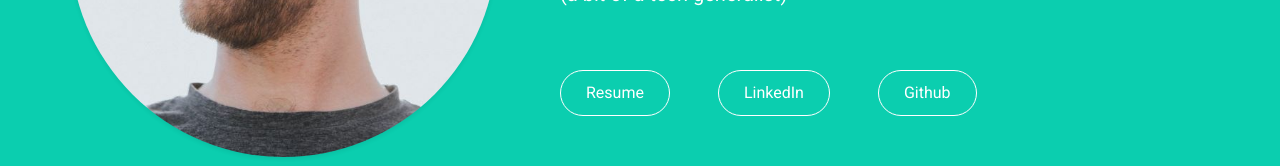
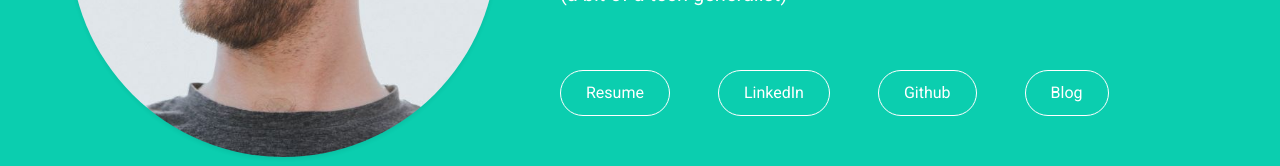
Before and after one commit to jasper9/staticweb_s3-joshsthings, a plain HTML site: page public/index.html in a window 1280 px wide. Shown: the part 757-923 px from the top of the page. Drawn offline with nearby package versions, Linux system fonts and the light colour scheme.

Commit message:
Update index.html

```diff
--- a/public/index.html
+++ b/public/index.html
@@ -121,6 +121,7 @@
                         <!-- <a href="resume_current_details.pdf" class="btn btn-outline-light mr-5">Download Detailed Resume</a> -->
                         <a href="https://www.linkedin.com/in/joshgray/" class="btn btn-outline-light mr-5" target="_new">LinkedIn</a>
                         <a href="https://github.com/jasper9" class="btn btn-outline-light mr-5">Github</a>
+                        <a href="http://blog.joshsthings.com" class="btn btn-outline-light mr-5">Blog</a>
                     </div>
                 </div>
             </div>
```
